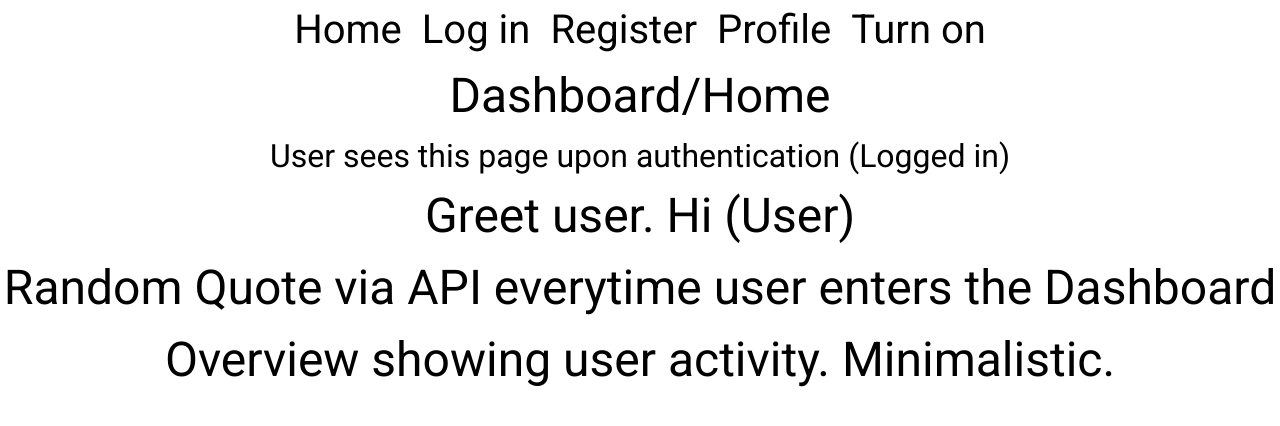
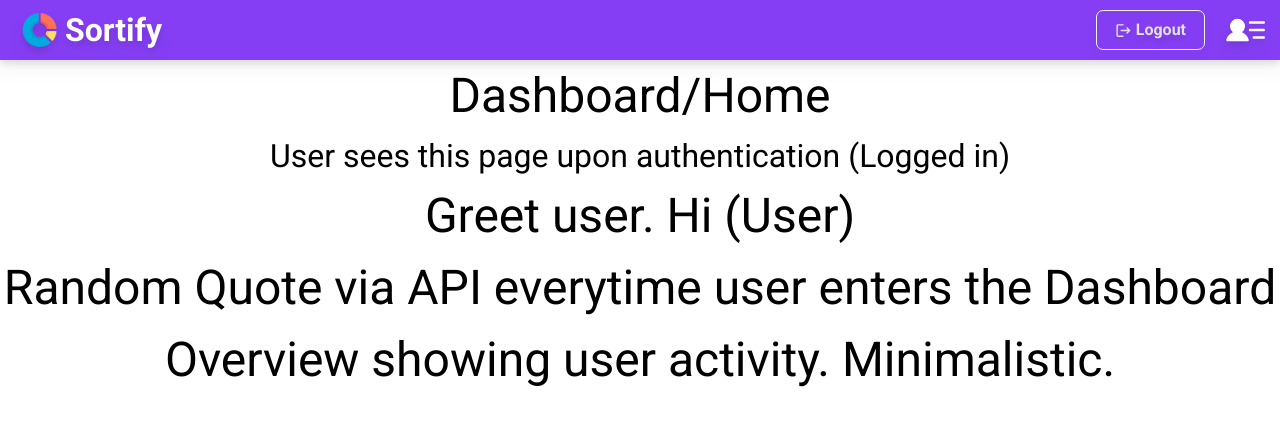
Before and after one commit to Prostecki/Sortify, a React (Vite) app: page / in a window 1280 px wide. Shown: the top 426 px of the page. Built offline with nearby package versions, Linux system fonts and the light colour scheme.

Commit message:
Completion of Navbar. Currently 2 links only - will add rest depending on how we want the design to be. Good for now to work on website content.

```diff
--- a/src/App.css
+++ b/src/App.css
@@ -11,7 +11,78 @@
   user-select: none;
 }
 
-#root {
-  margin: 0 auto;
-  text-align: center;
+/* LOGO */
+
+.logo-container {
+  display: flex;
+  align-items: center;
 }
+
+.logo {
+  height: 50px;
+  filter: drop-shadow(0 10px 8px rgb(0 0 0 / 0.04))
+    drop-shadow(0 4px 3px rgb(0 0 0 / 0.1));
+}
+
+.sortify {
+  font-weight: 700;
+  font-size: 2rem;
+  color: rgb(255, 255, 255);
+  filter: drop-shadow(0 10px 8px rgb(0 0 0 / 0.04))
+    drop-shadow(0 4px 3px rgb(0 0 0 / 0.1));
+}
+
+.sortify:hover {
+  filter: drop-shadow(0 10px 8px rgba(255, 255, 255, 0.04))
+    drop-shadow(0 4px 3px rgba(255, 255, 255, 0.1));
+}
+
+/* NAVIGATION BAR */
+
+.navbar {
+  display: flex;
+  align-items: center;
+  justify-content: space-between;
+  background-color: rgb(133, 62, 244);
+  color: rgb(255, 255, 255);
+  height: 60px;
+  font-weight: 600;
+  filter: drop-shadow(0 10px 8px rgb(0 0 0 / 0.04))
+    drop-shadow(0 4px 3px rgb(0 0 0 / 0.1));
+  padding: 15px;
+}
+
+.nav-right-position {
+  display: flex;
+  gap: 20px;
+}
+
+.logoutbtn {
+  border: 0.8px solid rgb(240, 240, 240);
+  color: rgb(226, 226, 226);
+  font-size: 1rem;
+  padding: 5px 18px;
+  border-radius: 7px;
+  align-items: center;
+  display: flex;
+  filter: drop-shadow(0 10px 8px rgb(0 0 0 / 0.04))
+    drop-shadow(0 4px 3px rgb(0 0 0 / 0.1));
+}
+
+.logoutbtn:hover {
+  color: rgb(255, 255, 255);
+  border: 0.9px solid white;
+  filter: drop-shadow(0 10px 8px rgba(255, 255, 255, 0.04))
+    drop-shadow(0 4px 3px rgba(255, 255, 255, 0.1));
+}
+
+.profile-icon {
+  color: rgb(255, 255, 255);
+  filter: drop-shadow(0 10px 8px rgb(0 0 0 / 0.04))
+    drop-shadow(0 4px 3px rgb(0 0 0 / 0.1));
+}
+
+.profile-icon:hover {
+  filter: drop-shadow(0 10px 8px rgba(255, 255, 255, 0.04))
+    drop-shadow(0 4px 3px rgba(255, 255, 255, 0.1));
+}
--- a/src/App.jsx
+++ b/src/App.jsx
@@ -1,8 +1,9 @@
 import { Routes, Route } from "react-router-dom";
 import ProfilePage from "./pages/ProfilePage";
-import LoginPage from "./pages/LoginPage";
-import RegisterPage from "./pages/RegisterPage";
 import HomePage from "./pages/HomePage";
+import Tasks from "./pages/Tasks";
+import Planner from "./pages/Planner";
+import Habits from "./pages/Habits";
 import { GlobalProvider } from "./context/GlobalProvider";
 import "./App.css";
 
@@ -12,9 +13,10 @@ function App() {
       <GlobalProvider>
         <Routes>
           <Route path="/" element={<HomePage />} />
-          <Route path="/login" element={<LoginPage />} />
-          <Route path="/register" element={<RegisterPage />} />
           <Route path="/profile" element={<ProfilePage />} />
+          <Route path="/tasks" element={<Tasks />} />
+          <Route path="/planner" element={<Planner />} />
+          <Route path="/habits" element={<Habits />} />
         </Routes>
       </GlobalProvider>
     </>
--- a/src/layout/Nav.jsx
+++ b/src/layout/Nav.jsx
@@ -1,18 +1,28 @@
+import Logo from "./Logo";
 import { Link } from "react-router-dom";
-import { useThemeContext } from "../context/ThemeContext";
+import { MdLogout } from "react-icons/md";
+import { PiUserListFill } from "react-icons/pi";
+
 export default function Nav() {
-  const { handleDarkMode, darkMode } = useThemeContext();
   return (
     <>
-      <nav className="flex text-[40px] gap-[20px] justify-center">
-        <Link to="/">Home</Link>
-        <Link to="/login">Log in</Link>
-        <Link to="/register">Register</Link>
-        <Link to="/profile">Profile</Link>
-        <button onClick={handleDarkMode}>
-          {darkMode ? "Turn off" : "Turn on"}
-        </button>
+      <nav className="navbar">
+        <Link to="/">
+          <Logo />
+        </Link>
+        <div className="nav-right-position">
+          <button className="logoutbtn">
+            <MdLogout size={17} className="mr-1" /> Logout
+          </button>
+          <Link to="/profile">
+            <PiUserListFill size={40} className="profile-icon" />
+          </Link>
+        </div>
       </nav>
     </>
   );
 }
+
+// Dark mode kan vi applicera i slutet ifall det passar.
+
+// Lägger till ytterliggare länkar längre in projektet. ( Tasks, Planner, Habits )
```
